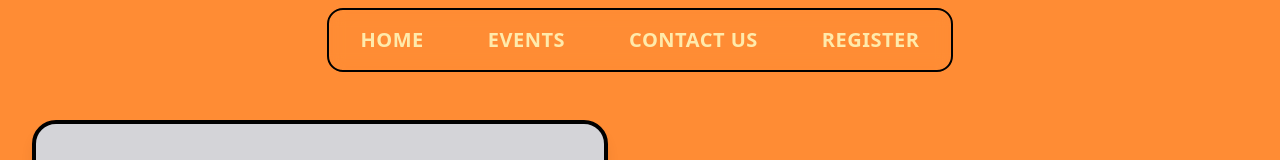
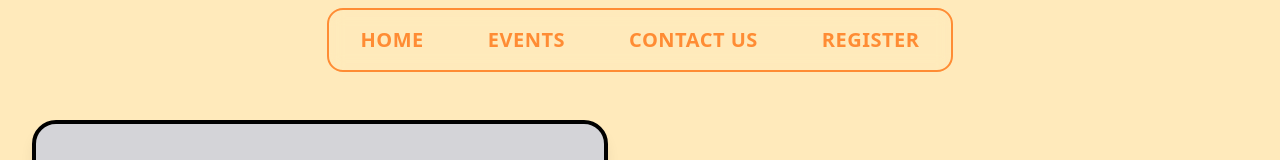
Before and after one commit to p-society/d3-web, a React (Vite) app: page /events in a window 1280 px wide. Shown: the top 160 px of the page. Built offline with nearby package versions, Linux system fonts and the light colour scheme; a web font is replaced by a local one.

Commit message:
fix: reverse the event page color changes
Signed-off-by: Spandan Hota <spandanhota2005@outlook.com>

```diff
--- a/src/pages/Event.jsx
+++ b/src/pages/Event.jsx
@@ -23,13 +23,13 @@ const eventsData = [
     eventName: 'Sample Event 3',
     eventDescription: 'This is a sample event description for the third event.',
     applyLink: 'https://example.com/apply3',
-    color: '#4271FF',
+    color: '#ff8c34',
   },
   {
     eventName: 'Sample Event 4',
     eventDescription: 'This is a sample event description for the fourth event.',
     applyLink: 'https://example.com/apply4',
-    color: '#FFEABB',
+    color: '#4271FF',
   },
 ]
 
@@ -38,17 +38,16 @@ export default function Event() {
 
   return (
     <div className="page-wrapper">
-      <div className="min-h-screen bg-[#ff8c34] w-full relative overflow-x-hidden">
+      <div className="min-h-screen bg-[#ffeabb] w-full relative overflow-x-hidden">
         <div className="w-full flex mt-2 justify-center">
           <Navbar
             isLoaded={isLoaded}
-            color="#FFEAAB"
-            borderColor="#000000"
-            hoverColor="#3366FF"
-            sidebarBg="#ff8c34"
-            hoverTextColor="#000000"
-            mobileTextColor="#000000"
-            hamburgerColor="#000000"
+            color="#ff8c34"
+            borderColor="#ff8c34"
+            hoverColor="#e67e2e"
+            sidebarBg="#fff3d4"
+            hoverTextColor="#ffffff"
+            mobileTextColor="#ff8c34"
           />
         </div>
 
```
